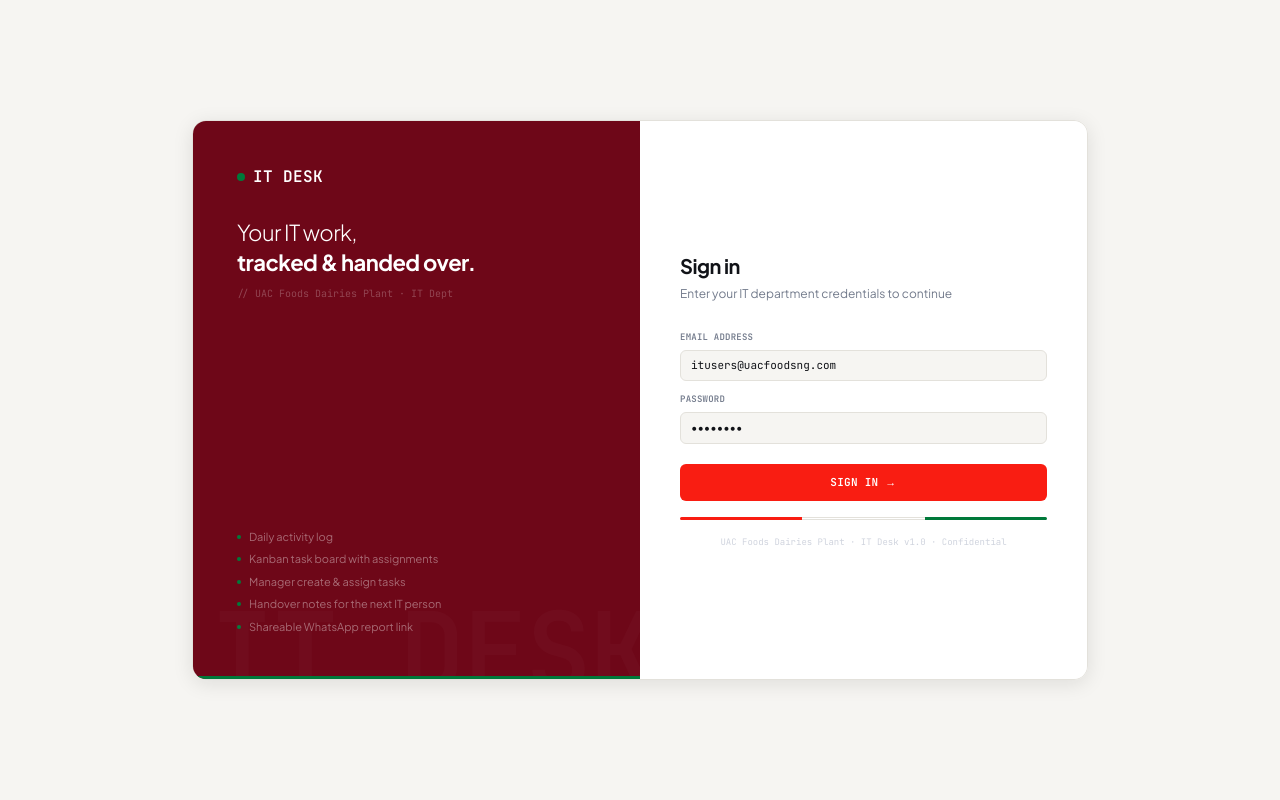
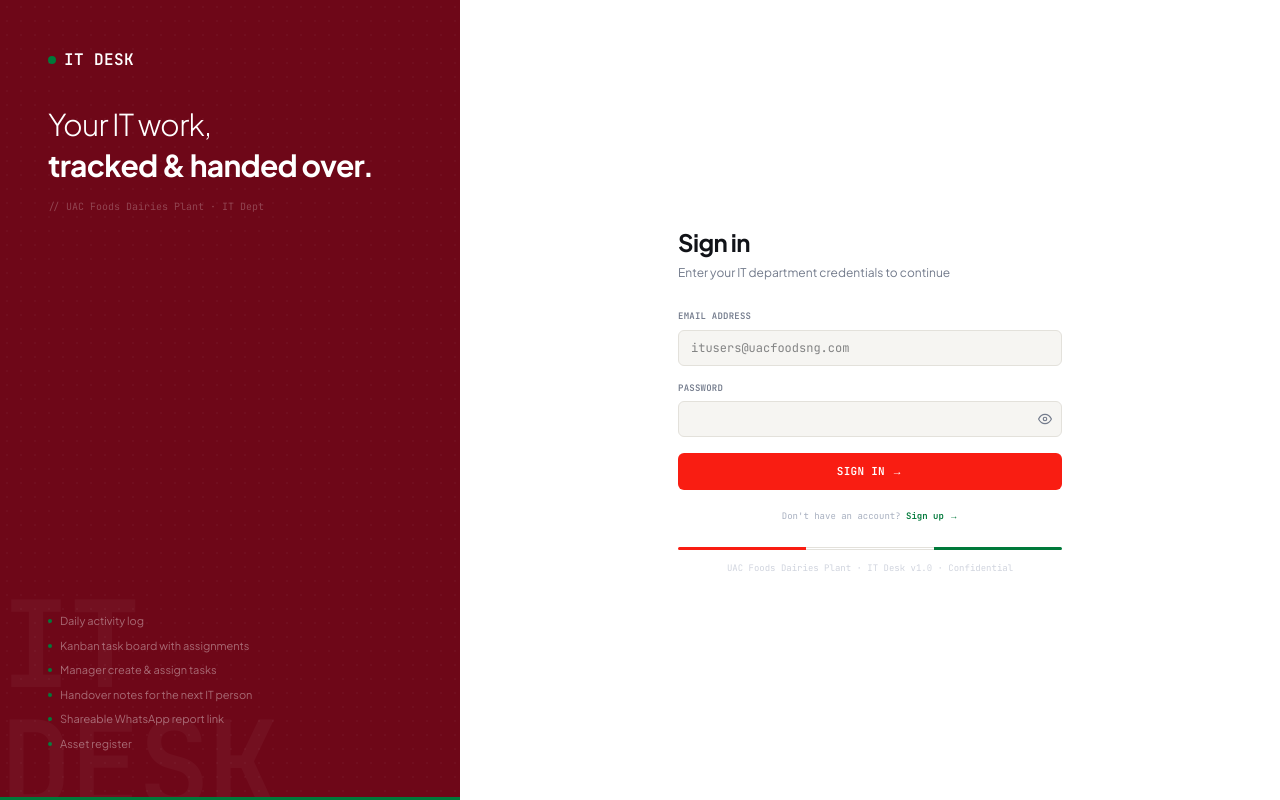
Before and after one commit to yuslove1/Dairies_IT_Desk, a Next.js app in the folder itDesk_frontend/: page / in a window 1280 px wide. Built offline with nearby package versions, Linux system fonts and the light colour scheme.

Commit message:
update login page

```diff
--- a/itDesk_frontend/app/page.tsx
+++ b/itDesk_frontend/app/page.tsx
@@ -1,7 +1,10 @@
-import type { Metadata } from "next";
+"use client";
+
+import { useState } from "react";
 import Link from "next/link";
-
-export const metadata: Metadata = { title: "Sign in — IT Desk" };
+import { useRouter, useSearchParams } from "next/navigation";
+import { saveSession } from "@/lib/auth";
+import { cn } from "@/lib/utils";
 
 const features = [
   "Daily activity log",
@@ -9,39 +12,77 @@
   "Manager create & assign tasks",
   "Handover notes for the next IT person",
   "Shareable WhatsApp report link",
+  "Asset register",
 ];
 
 export default function LoginPage() {
+  const router       = useRouter();
+  const searchParams = useSearchParams();
+  const justRegistered = searchParams.get("registered") === "1";
+
+  const [email,        setEmail]        = useState("");
+  const [password,     setPassword]     = useState("");
+  const [showPassword, setShowPassword] = useState(false);
+  const [loading,      setLoading]      = useState(false);
+  const [error,        setError]        = useState<string | null>(null);
+
+  async function handleSubmit(e: React.FormEvent) {
+    e.preventDefault();
+    setError(null);
+    setLoading(true);
+    try {
+      const res  = await fetch(`${process.env.NEXT_PUBLIC_API_URL}/api/auth/login`, {
+        method:  "POST",
+        headers: { "Content-Type": "application/json" },
+        body:    JSON.stringify({ email, password }),
+      });
+      const data = await res.json();
+
+      if (!res.ok) {
+        if (data.requiresVerification) {
+          router.push(`/verify-otp?email=${encodeURIComponent(data.email)}`);
+          return;
+        }
+        setError(data.error || "Login failed");
+        return;
+      }
+
+      saveSession(data.token, data.user);
+      router.push(data.user.role === "manager" ? "/manager" : "/dashboard");
+    } catch {
+      setError("Could not connect to the server. Is the API running?");
+    } finally {
+      setLoading(false);
+    }
+  }
+
   return (
-    <div className="min-h-screen bg-paper flex items-center justify-center p-4 md:p-9">
-      <div className="w-full max-w-4xl">
-        {/* Card — single col on mobile, 2 cols on sm+ */}
-        <div className="rounded-[14px] overflow-hidden border border-border shadow-[0_4px_20px_rgba(17,19,24,0.10)] animate-fade-up flex flex-col sm:grid sm:[grid-template-columns:1fr_1fr] sm:h-[560px]">
+    <div className="h-screen bg-paper flex flex-col sm:flex-row overflow-hidden">
 
-          {/* ── Left panel — brand (hidden on mobile) ── */}
-          <div className="bg-uac-red-deep relative p-8 sm:p-11 flex flex-col justify-between overflow-hidden">
+      {/* ── Left panel — brand ── */}
+      <div className="bg-uac-red-deep relative flex flex-col justify-between p-8 sm:p-12 shrink-0 w-full sm:w-[400px] lg:w-[460px] overflow-hidden">
         {/* Watermark */}
-            <span className="absolute -bottom-7 -right-3 font-mono font-bold text-white/[0.025] text-[110px] leading-none tracking-tight pointer-events-none select-none hidden sm:block">
+        <span className="absolute -bottom-6 -right-4 font-mono font-bold text-white/[0.035] text-[120px] leading-none tracking-tight pointer-events-none select-none hidden sm:block">
           IT DESK
         </span>
+        {/* Dot grid texture */}
+        <div className="absolute inset-0 pointer-events-none opacity-[0.03]" style={{ backgroundImage: "radial-gradient(circle, white 1px, transparent 1px)", backgroundSize: "14px 14px" }} />
 
-            {/* Logo + tagline */}
         <div>
           <div className="font-mono text-base font-bold text-white tracking-wide flex items-center gap-2">
             <div className="w-2 h-2 rounded-full bg-uac-green" />
             IT DESK
           </div>
-              <p className="text-[22px] font-light text-white leading-snug tracking-tight mt-6 sm:mt-7">
+          <p className="text-[26px] sm:text-[30px] font-light text-white leading-snug tracking-tight mt-8">
             Your IT work,<br />
             <strong className="font-bold">tracked &amp; handed over.</strong>
           </p>
-              <p className="font-mono text-[10px] text-white/25 mt-2">
+          <p className="font-mono text-[10px] text-white/25 mt-3">
             // UAC Foods Dairies Plant · IT Dept
           </p>
         </div>
 
-            {/* Feature list — hidden on very small screens */}
-            <ul className="hidden sm:flex flex-col gap-1.5">
+        <ul className="hidden sm:flex flex-col gap-2">
           {features.map((f) => (
             <li key={f} className="flex items-center gap-2 text-[11px] text-white/40">
               <div className="w-1 h-1 rounded-full bg-uac-green shrink-0" />
@@ -50,60 +91,111 @@
           ))}
         </ul>
 
-            {/* Green bottom accent */}
         <div className="absolute bottom-0 left-0 right-0 h-[3px] bg-uac-green" />
       </div>
 
       {/* ── Right panel — form ── */}
-          <div className="bg-surf px-6 sm:px-10 py-8 sm:py-0 flex flex-col justify-center">
-            <h1 className="text-[20px] font-bold text-ink tracking-tight mb-1">Sign in</h1>
-            <p className="text-[12px] text-ink4 mb-6 sm:mb-7">Enter your IT department credentials to continue</p>
+      <div className="flex-1 bg-surf flex flex-col justify-center px-8 sm:px-12 lg:px-16 py-8 overflow-y-auto">
+        <div className="w-full max-w-sm mx-auto">
+          <h1 className="text-[24px] font-bold text-ink tracking-tight mb-1">Sign in</h1>
+          <p className="text-[12px] text-ink4 mb-7">Enter your IT department credentials to continue</p>
 
+          <form onSubmit={handleSubmit} className="space-y-4">
             {/* Email */}
-            <div className="mb-3">
+            <div>
               <label className="font-mono text-[9px] font-semibold uppercase tracking-wide text-ink4 block mb-1.5">
                 Email address
               </label>
               <input
-                className="w-full bg-paper border border-border rounded-[6px] px-2.5 py-1.5 font-mono text-[11px] text-ink outline-none focus:border-uac-green transition-colors"
-                defaultValue="itusers@uacfoodsng.com"
+                id="email"
                 type="email"
+                required
+                value={email}
+                onChange={(e) => setEmail(e.target.value)}
+                className="w-full bg-paper border border-border rounded-[6px] px-3 py-2 font-mono text-[12px] text-ink outline-none focus:border-uac-green transition-colors"
+                placeholder="itusers@uacfoodsng.com"
+                autoComplete="email"
               />
             </div>
 
             {/* Password */}
-            <div className="mb-4 sm:mb-5">
+            <div>
               <label className="font-mono text-[9px] font-semibold uppercase tracking-wide text-ink4 block mb-1.5">
                 Password
               </label>
+              <div className="relative">
                 <input
-                className="w-full bg-paper border border-border rounded-[6px] px-2.5 py-1.5 text-[12px] text-ink outline-none focus:border-uac-green transition-colors"
-                type="password"
-                defaultValue="password"
+                  id="password"
+                  type={showPassword ? "text" : "password"}
+                  required
+                  value={password}
+                  onChange={(e) => setPassword(e.target.value)}
+                  className="w-full bg-paper border border-border rounded-[6px] px-3 py-2 pr-9 text-[12px] text-ink outline-none focus:border-uac-green transition-colors"
+                  autoComplete="current-password"
                 />
+                <button
+                  type="button"
+                  onClick={() => setShowPassword((v) => !v)}
+                  className="absolute right-2.5 top-1/2 -translate-y-1/2 text-ink4 hover:text-ink transition-colors"
+                  aria-label={showPassword ? "Hide password" : "Show password"}
+                >
+                  {showPassword ? (
+                    <svg xmlns="http://www.w3.org/2000/svg" width="14" height="14" viewBox="0 0 24 24" fill="none" stroke="currentColor" strokeWidth="2" strokeLinecap="round" strokeLinejoin="round">
+                      <path d="M17.94 17.94A10.07 10.07 0 0 1 12 20c-7 0-11-8-11-8a18.45 18.45 0 0 1 5.06-5.94"/>
+                      <path d="M9.9 4.24A9.12 9.12 0 0 1 12 4c7 0 11 8 11 8a18.5 18.5 0 0 1-2.16 3.19"/>
+                      <line x1="1" y1="1" x2="23" y2="23"/>
+                    </svg>
+                  ) : (
+                    <svg xmlns="http://www.w3.org/2000/svg" width="14" height="14" viewBox="0 0 24 24" fill="none" stroke="currentColor" strokeWidth="2" strokeLinecap="round" strokeLinejoin="round">
+                      <path d="M1 12s4-8 11-8 11 8 11 8-4 8-11 8-11-8-11-8z"/>
+                      <circle cx="12" cy="12" r="3"/>
+                    </svg>
+                  )}
+                </button>
+              </div>
             </div>
 
-            {/* Sign in */}
-            <Link
-              href="/dashboard"
-              className="w-full bg-uac-red hover:bg-uac-red-dark text-white font-mono text-[11px] font-semibold uppercase tracking-wide py-2.5 rounded-[6px] text-center transition-colors"
+            {/* Error */}
+            {error && (
+              <p className="font-mono text-[10px] text-uac-red bg-uac-red-soft px-2.5 py-1.5 rounded-[6px]">
+                ⚠ {error}
+              </p>
+            )}
+
+            {justRegistered && (
+              <p className="font-mono text-[10px] text-uac-green bg-uac-green-soft px-2.5 py-1.5 rounded-[6px] text-center">
+                ✓ Account created — please sign in
+              </p>
+            )}
+
+            <button
+              type="submit"
+              disabled={loading}
+              className={cn(
+                "w-full text-white font-mono text-[11px] font-semibold uppercase tracking-wide py-2.5 rounded-[6px] transition-colors",
+                loading ? "bg-ink5 cursor-not-allowed" : "bg-uac-red hover:bg-uac-red-dark",
+              )}
             >
-              Sign in →
-            </Link>
+              {loading ? "Signing in…" : "Sign in →"}
+            </button>
+          </form>
 
-            {/* UAC colour strip */}
-            <div className="flex h-[3px] rounded overflow-hidden mt-4">
+          <p className="font-mono text-[9px] text-ink5 text-center mt-5">
+            Don&apos;t have an account?{" "}
+            <Link href="/signup" className="text-uac-green hover:underline font-semibold">Sign up →</Link>
+          </p>
+
+          <div className="flex h-[3px] rounded overflow-hidden mt-6">
             <div className="flex-1 bg-uac-red" />
             <div className="flex-1 bg-white border-y border-border" />
             <div className="flex-1 bg-uac-green" />
           </div>
-
-            <p className="font-mono text-[9px] text-ink6 text-center mt-4">
+          <p className="font-mono text-[9px] text-ink6 text-center mt-3">
             UAC Foods Dairies Plant · IT Desk v1.0 · Confidential
           </p>
         </div>
       </div>
-      </div>
+
     </div>
   );
 }
```
Lines whose indentation alone changed are shown as unchanged.
